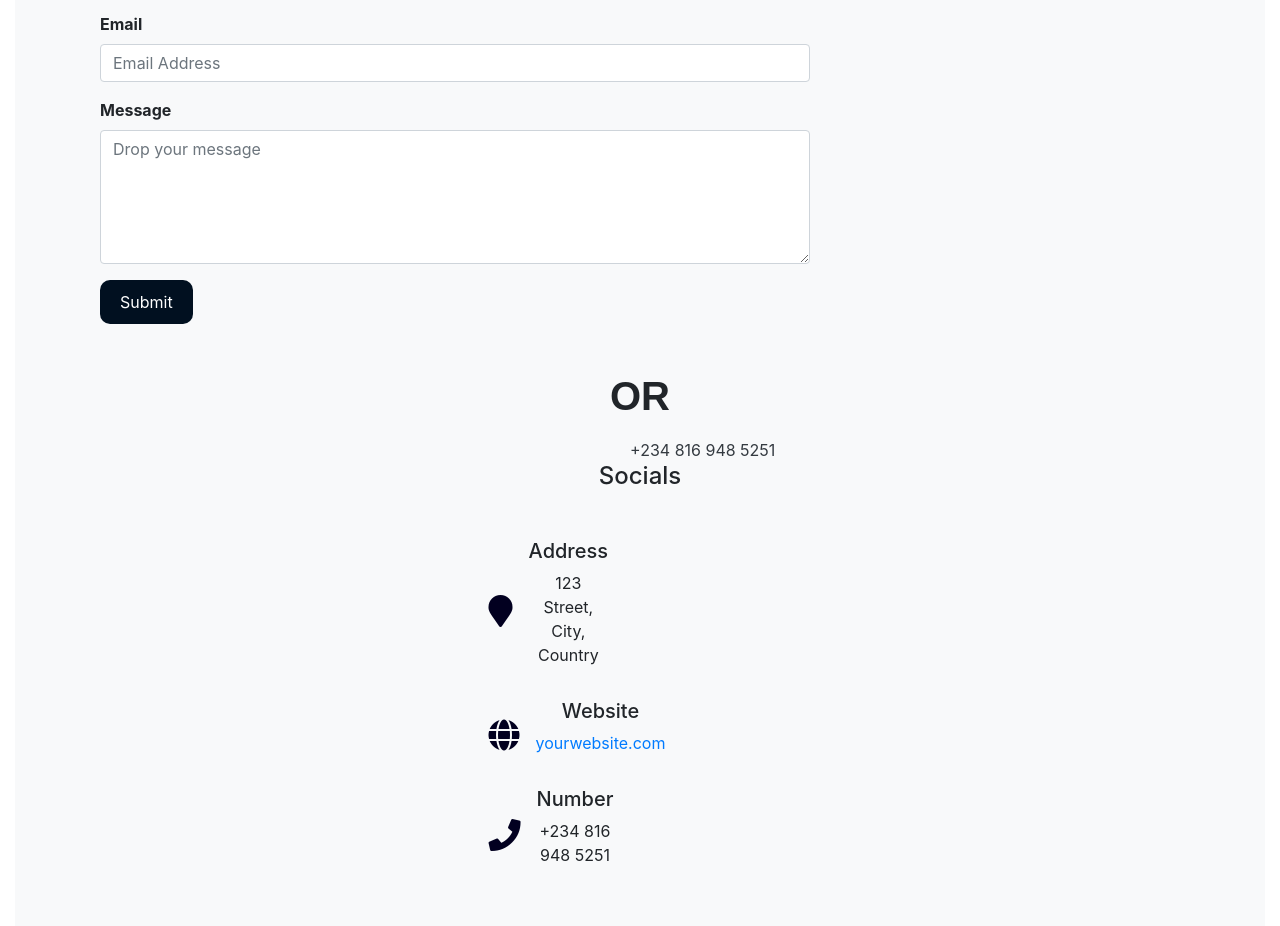
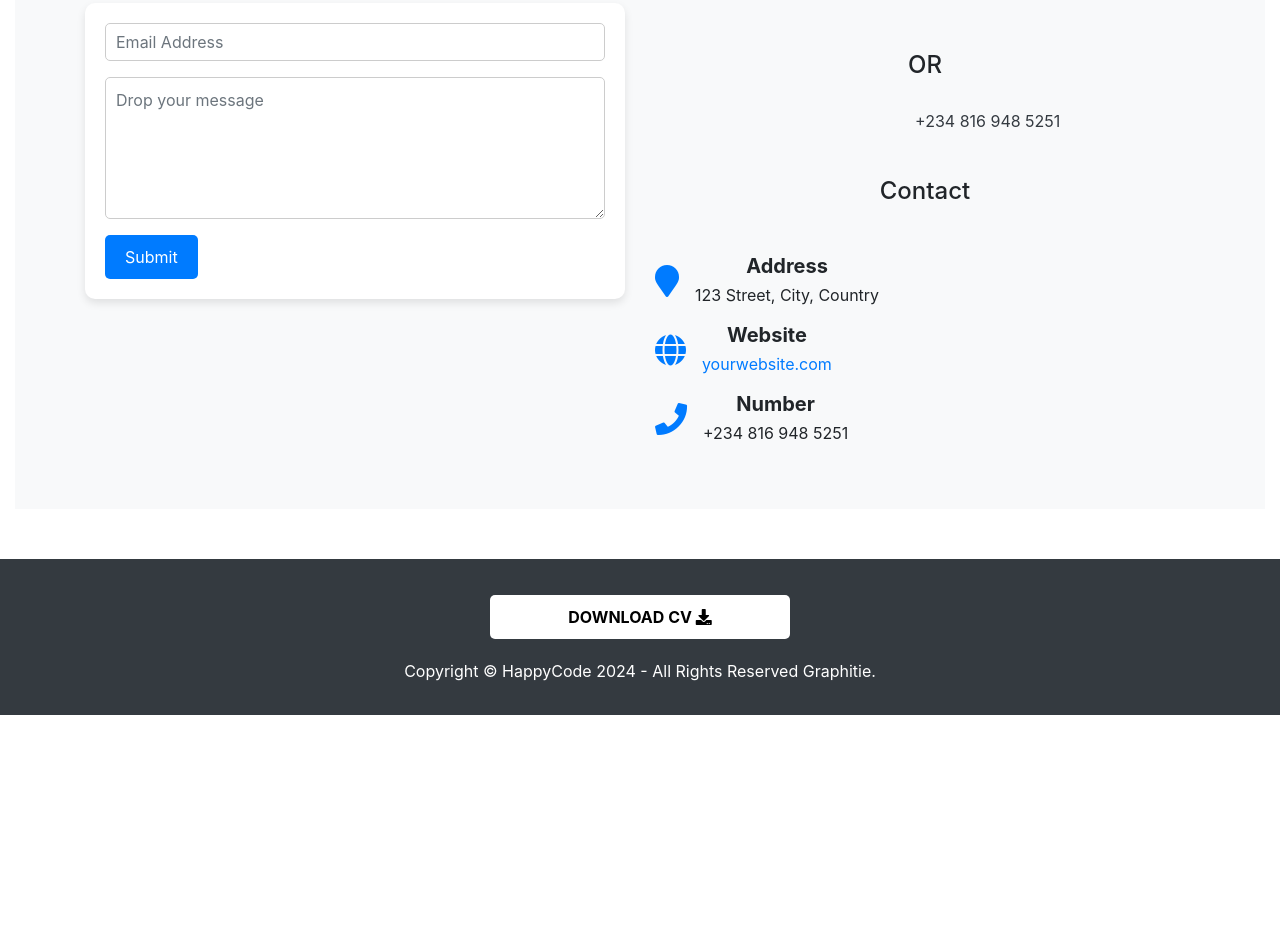
Before and after one commit to CODEPAGEHERE/graphitie, a plain HTML site: page index.html in a window 1280 px wide. Shown: the part 655-1581 px from the top of the page. After the commit the page ends 1370 px from the top, so only its background shows below. Drawn offline with nearby package versions, Linux system fonts and the light colour scheme.

Commit message:
form still

```diff
--- a/design.css
+++ b/design.css
@@ -87,54 +87,90 @@ footer a:hover {
 
 
 /*CONTACT STYLE*/
-/* Contact Section Styling */
-#contact {
-    background-color: #ffffff;
-    padding: 60px 0;
+/* Styling for the contact section */
+#contact .col-md-6 form {
+    padding: 20px; /* Add some padding around the form */
+    background-color: #ffffff; /* Set a white background color */
+    border-radius: 10px; /* Round the corners */
+    box-shadow: 0 4px 8px rgba(0, 0, 0, 0.1); /* Add a subtle shadow */
 }
 
-#contact h2{
-    font-family: 'Oswald', sans-serif;
-    font-weight: 700;
-    font-size: 2.5em;
-    text-align: center;
+/* Styling for the form elements */
+#contact .form-group label {
+    font-weight: bold; /* Make the labels bold */
+    color: #333333; /* Set the label color */
 }
 
-#contact h4{
-    text-align: right;
+#contact .form-control {
+    border-radius: 5px; /* Round the corners of input fields */
+    border: 1px solid #cccccc; /* Set a light border color */
+    padding: 10px; /* Add padding inside the input fields */
+    font-size: 1em; /* Set the font size */
 }
 
-#contact .form-group label {
-    font-weight: bold;
+#contact .form-control:focus {
+    border-color: #007bff; /* Change border color on focus */
+    box-shadow: 0 0 5px rgba(0, 123, 255, 0.5); /* Add a blue glow on focus */
 }
 
 #contact .btn-primary {
-    background-color: #011020;
-    color:white;
-    border: none;
-    border-radius: 10px;
-    padding: 10px 20px;
-    font-size: 1em;
+    background-color: #007bff; /* Set the button background color */
+    border: none; /* Remove the border */
+    padding: 10px 20px; /* Add padding inside the button */
+    font-size: 1em; /* Set the font size */
+    border-radius: 5px; /* Round the corners */
+    transition: background-color 0.3s ease; /* Add a transition effect */
 }
 
 #contact .btn-primary:hover {
-    background-color: #2e82db;
+    background-color: #0056b3; /* Change the background color on hover */
 }
 
-#contact .fa {
-    color: #020020;
+/* Styling for the contact information and icons */
+#contact .text-center h4 {
+    margin-top: 20px;
+    margin-bottom: 20px;
 }
 
-#contact .fa:hover {
+#contact .text-center .d-inline-block a {
+    margin-right: 10px;
+    color: #333333;
+    transition: color 0.3s ease;
+}
+
+#contact .text-center .d-inline-block a:hover {
     color: #007bff;
 }
 
+#contact .d-flex.align-items-center i {
+    color: #007bff; /* Icon color */
+}
+
+#contact .d-flex.align-items-center h5 {
+    margin: 0 0 5px 0; /* Margin around the heading */
+    font-weight: bold; /* Make the heading bold */
+}
+
+#contact .d-flex.align-items-center p {
+    margin: 0; /* Remove margin from paragraph */
+}
+
+/* Media Queries for responsive design */
 @media (max-width: 767px) {
     #contact .col-md-6 {
-        text-align: center;
+        margin-bottom: 20px; /* Add margin at the bottom for spacing */
     }
 
-    #contact .d-flex {
-        justify-content: center;
+    #contact .text-center .d-inline-block a {
+        margin-right: 5px; /* Reduce margin on smaller screens */
+    }
+
+    #contact .form-control {
+        font-size: 0.9em; /* Reduce font size for input fields */
+    }
+
+    #contact .btn-primary {
+        width: 100%; /* Make the button full width on small screens */
+        font-size: 0.9em; /* Reduce font size for the button */
     }
 }
--- a/index.html
+++ b/index.html
@@ -53,33 +53,33 @@
             </div>
         </section>
 
+
        <section id="contact" class="section p-5 bg-light">
     <div class="container">
         <h2 class="text-center mb-4">Contact Me</h2>
-
-                    <div class="col-md-8">
+        <div class="row">
+            <div class="col-md-6">
                 <form action="/myemail" method="post">
                     <div class="form-group">
-                                <label for="email">Email</label>
+
                         <input type="email" class="form-control" id="email" placeholder="Email Address">
                     </div>
                     <div class="form-group">
-                                <label for="message">Message</label>
+
                         <textarea class="form-control" id="message" rows="5" placeholder="Drop your message"></textarea>
                     </div>
                     <button type="submit" class="btn btn-primary">Submit</button>
                 </form>
             </div>
-                </div>
+            <div class="col-md-6">
                 <div class="text-center mt-5">
-                    <h2>OR</h2>
-                    <div class="d-inline-block">
+                    <h4>OR</h4>
+                    <div class="d-inline-block mb-4">
                         <a href="#" class="text-dark mr-3"><i class="fa fa-instagram fa-2x" aria-hidden="true"></i></a>
                         <a href="#" class="text-dark mr-3"><i class="fa fa-facebook fa-2x" aria-hidden="true"></i></a>
                         <a href="#" class="text-dark mr-3"><i class="fa fa-whatsapp fa-2x" aria-hidden="true"></i> +234 816 948 5251</a>
-                        <h4 class="text-center mb-5">Socials</h4>
-                        <div class="row">
-                            <div class="col-md-4 mb-4">
+                    </div>
+                    <h4 class="text-center mb-5">Contact</h4>
                     <div class="d-flex align-items-center mb-3">
                         <i class="fa fa-map-marker fa-2x mr-3" aria-hidden="true"></i>
                         <div>
@@ -107,7 +107,6 @@
     </div>
 </section>
 
-
     </main>
 
     <footer class="bg-dark text-white text-center p-3">
```
Lines whose indentation alone changed are shown as unchanged.
